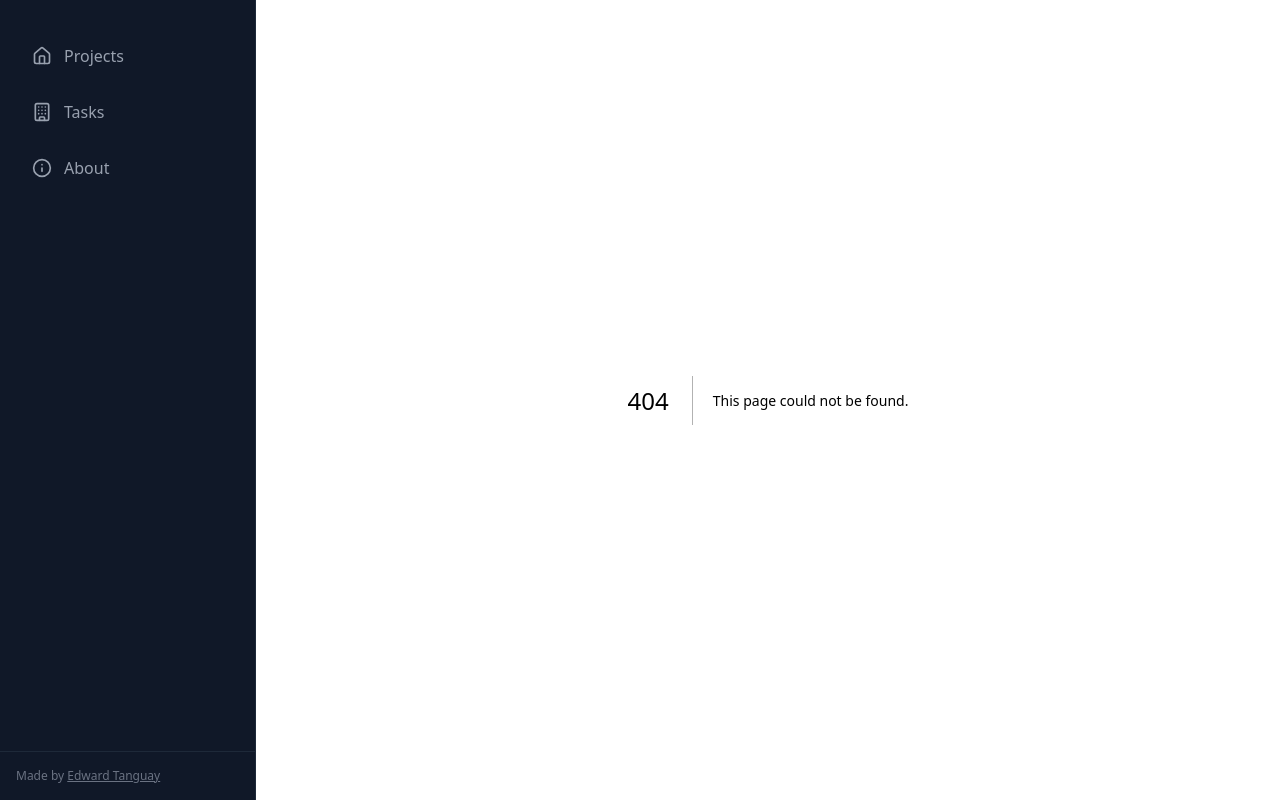
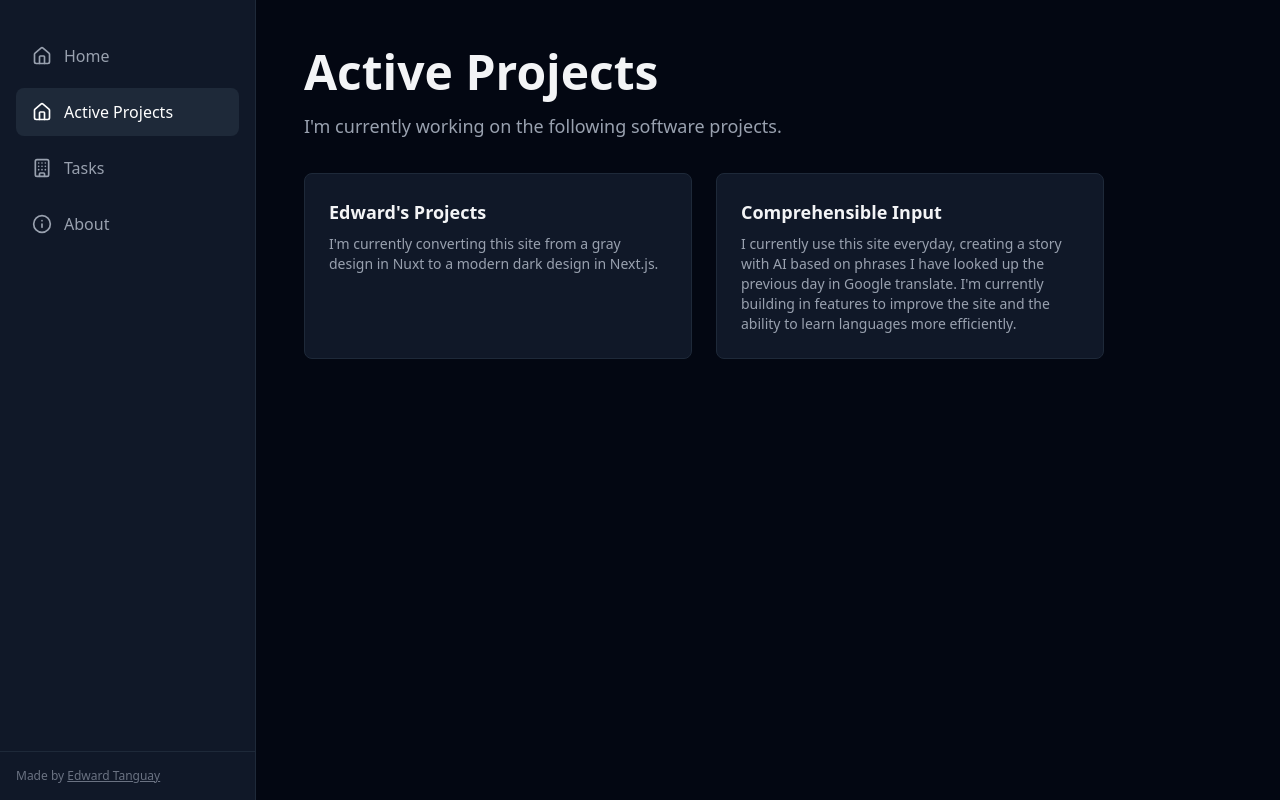
Before and after one commit to edwardtanguay/edwards-projects-v2, a Next.js app: page /active-projects in a window 1280 px wide. Before the commit this address had no page. Built offline with nearby package versions, Linux system fonts and the light colour scheme.

Commit message:
...changing menu

```diff
--- /dev/null
+++ b/src/app/active-projects/page.tsx
@@ -0,0 +1,46 @@
+/* eslint-disable react/no-unescaped-entities */
+import _projects from "../../../parseddata/projects.json";
+import Project from "../../components/Project";
+
+const activeProjects = _projects.filter((project) =>
+	project.categories.some((category) => category.idCode === "active")
+);
+// TODO: put these on other pages
+// const upcomingProjects = _projects.filter((project) =>
+// 	project.categories.some((category) => category.idCode === "upcoming")
+// );
+// const liveProjects = _projects.filter((project) =>
+// 	project.categories.some((category) => category.idCode === "live")
+// );
+// const showcaseProjects = _projects.filter((project) =>
+// 	project.categories.some((category) => category.idCode === "showcase")
+// );
+// const startProjects = _projects.filter((project) =>
+// 	project.categories.some((category) => category.idCode === "start")
+// );
+
+export default function Home() {
+	return (
+		<div className="p-8 md:p-12 max-w-4xl">
+			<div className="space-y-8">
+				<div>
+					<h1 className="text-4xl md:text-5xl font-bold text-gray-100 mb-4">
+						Active Projects
+					</h1>
+					<p className="text-lg text-gray-400 leading-relaxed">
+						I'm currently working on the following software projects.
+					</p>
+				</div>
+
+				<div className="grid md:grid-cols-2 gap-6">
+					{activeProjects.map((project) => (
+						<Project
+							key={project.suuid ?? project.idCode}
+							project={project}
+						/>
+					))}
+				</div>
+			</div>
+		</div>
+	);
+}
--- a/src/app/tasks/page.tsx
+++ b/src/app/tasks/page.tsx
@@ -1,20 +1,3 @@
-import _projects from "../../../parseddata/projects.json";
-
-const activeProjects = _projects.filter((project) =>
-  project.categories.some((category) => category.idCode === "active")
-);
-const upcomingProjects = _projects.filter((project) =>
-  project.categories.some((category) => category.idCode === "upcoming")
-);
-const liveProjects = _projects.filter((project) =>
-  project.categories.some((category) => category.idCode === "live")
-);
-const showcaseProjects = _projects.filter((project) =>
-  project.categories.some((category) => category.idCode === "showcase")
-);
-const startProjects = _projects.filter((project) =>
-  project.categories.some((category) => category.idCode === "start")
-);
 
 export default function Company() {
 	return (
--- a/src/components/Navigation.tsx
+++ b/src/components/Navigation.tsx
@@ -23,7 +23,8 @@ interface NavItem {
 }
 
 const navItems: NavItem[] = [
-	{ label: "Projects", href: "/", icon: <Home size={20} /> },
+	{ label: "Home", href: "/", icon: <Home size={20} /> },
+	{ label: "Active Projects", href: "/active-projects", icon: <Home size={20} /> },
 	{ label: "Tasks", href: "/tasks", icon: <Building size={20} /> },
 	{ label: "About", href: "/about", icon: <Info size={20} /> },
 ];
```
